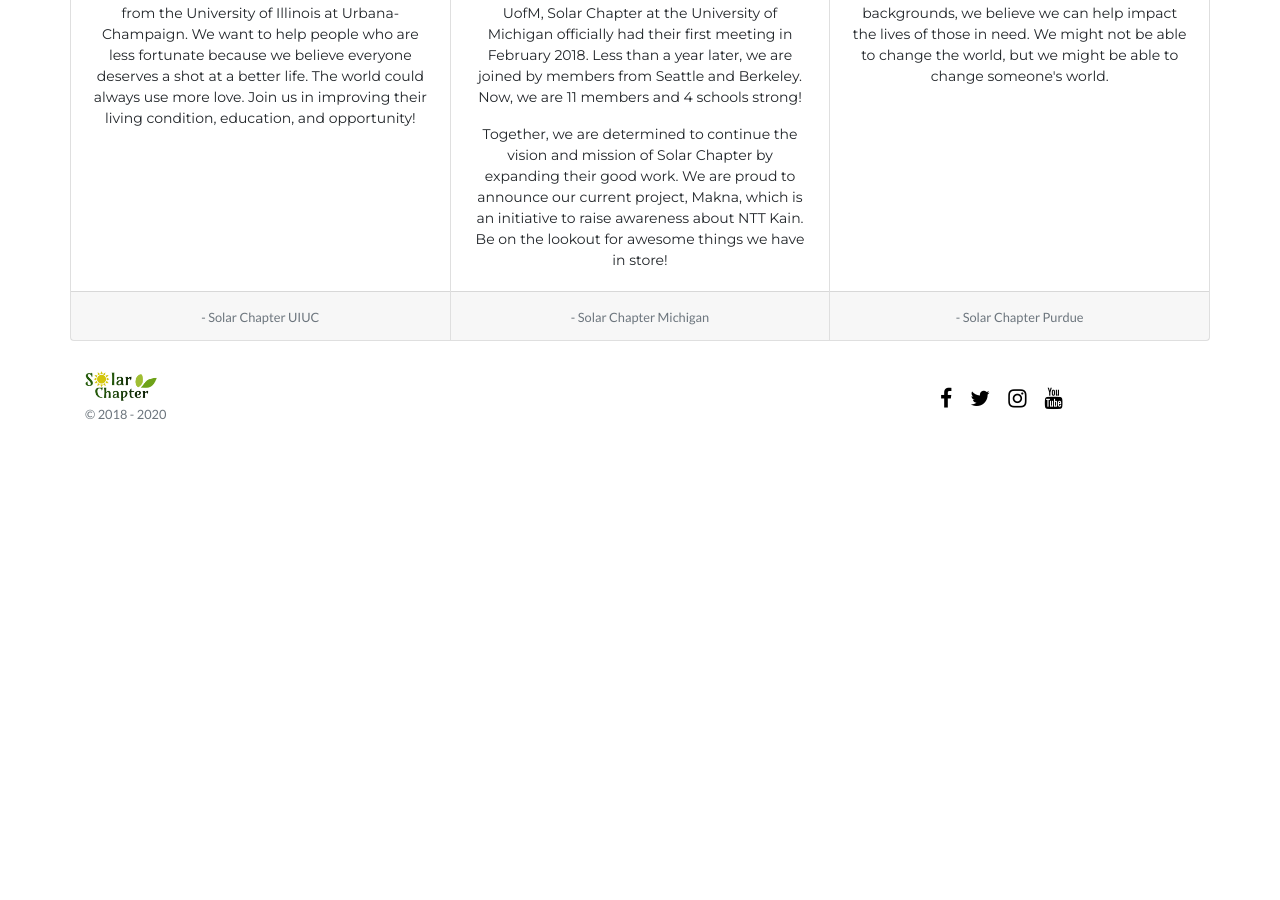
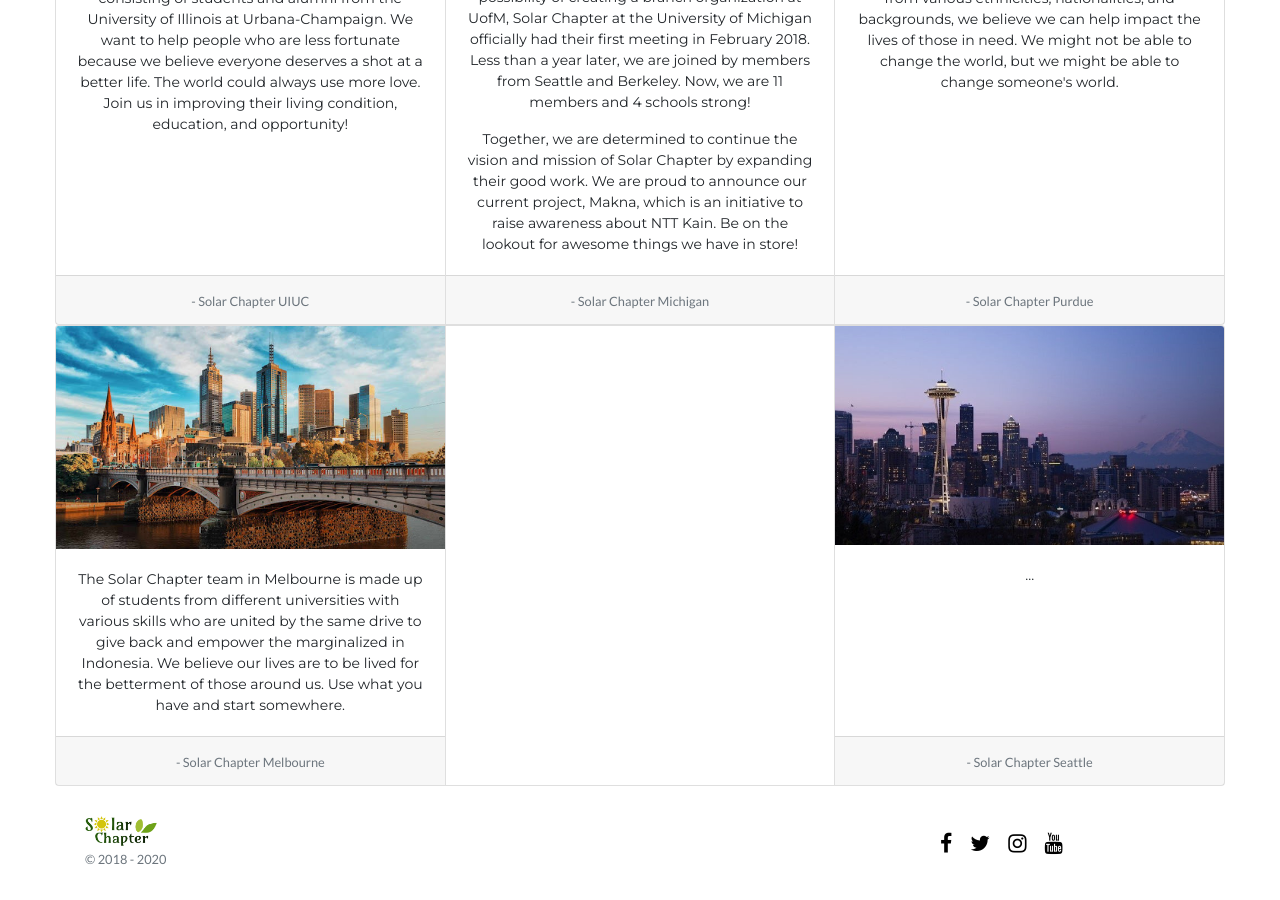
Before and after one commit to SolarChapter/SolarChapter.github.io, a Jekyll site: the page built from content/teams.md, in a window 1280 px wide and 900 px high, scrolled down 750 px. Built offline with Jekyll 4.4.1, drawn with Linux system fonts in a browser that asks for light colours; nearby versions of some CDN libraries; before the commit the page ends 1205 px from its top, so only the background shows below that.

Commit message:
Finished edits for Melbourne team. Need Purdue and Seattle, and page-linking

```diff
--- a/_includes/header.html
+++ b/_includes/header.html
@@ -21,6 +21,8 @@
                     <a class="dropdown-item" href=/teams/uiuc/>UIUC</a>
                     <a class="dropdown-item" href=/teams/michigan>Michigan</a>
                     <a class="dropdown-item" href="/teams/">Purdue</a>
+                    <a class="dropdown-item" href="/teams/melbourne">Melbourne</a>
+                    <a class="dropdown-item" href="/teams/">Seattle</a>
                 </div>
                 </li>
             </ul>
--- a/_layouts/teams.html
+++ b/_layouts/teams.html
@@ -13,7 +13,9 @@ layout: base
 <div class="spacing"></div>
 <div class="container">
   <div class="row align-items-center" style="min-height: 300px;">
+    <div class="row">
       <div class="card-group">
+
         <div class="card">
           <img src="{{ page.uiuc_image }}" class="card-img-top" alt="...">
           <div class="card-body">
@@ -26,6 +28,7 @@ layout: base
               <div class="overlay-text">UIUC Team</div>
             </div></a>
         </div>
+
         <div class="card">
           <img src="{{ page.michigan_image }}" class="card-img-top" alt="...">
           <div class="card-body">
@@ -39,6 +42,7 @@ layout: base
             <div class="overlay-text" href="#">Michigan Team</div>
           </div></a>
         </div>
+
         <div class="card">
           <img src="{{ page.purdue_image }}" class="card-img-top" alt="...">
           <div class="card-body">
@@ -51,6 +55,42 @@ layout: base
             <div class="overlay-text" href="#">Purdue Team</div>
           </div></a>
         </div>
+
       </div>
     </div>
+    <div class="row">
+      <div class="card-group">
+
+        <div class="card">
+          <img src="{{ page.melbourne_image }}" class="card-img-top" alt="...">
+          <div class="card-body">
+            <p class="card-text"> {{ page.melbourne_quote }} </p>
             </div>
+            <div class="card-footer">
+              <small class="text-muted">- Solar Chapter Melbourne</small>
+            </div>
+            <a href="/teams/melbourne/"><div class="overlay">
+              <div class="overlay-text">Melbourne Team</div>
+            </div></a>
+        </div>
+
+        <div class="card"></div>
+
+        <div class="card">
+          <img src="{{ page.seattle_image }}" class="card-img-top" alt="...">
+          <div class="card-body">
+            <p class="card-text"> {{ page.seattle_quote }} </p>
+          </div>
+          <div class="card-footer">
+            <small class="text-muted">- Solar Chapter Seattle</small>
+          </div>
+          <a href="/teams/"><div class="overlay">
+            <div class="overlay-text" href="#">Seattle Team</div>
+          </div></a>
+        </div>
+
+      </div>
+    </div>
+
+  </div>
+</div>
--- /dev/null
+++ b/_sass/_melbourne.scss
@@ -0,0 +1,103 @@
+body, html {
+  height: 100%;
+}
+
+.bg::before {
+  padding: 25px;
+  background-image: url(/assets/media/melbourne/FALL_19_TEAM_PHOTO/melbourne_team.png);
+  background-repeat: no-repeat;
+  background-position: center;
+  background-size: cover;
+  background-blend-mode: multiply;
+
+  /* Add the blur effect */
+  filter: blur(1px);
+  -webkit-filter: blur(1px);
+
+  /* Full height */
+  height: 100%;
+
+  /* Center and scale the image nicely */
+  background-position: center;
+  background-repeat: no-repeat;
+  background-size: cover;
+}
+
+.align-items-center {
+  text-align: center;
+}
+
+.spacing {
+  padding-top: 5%;
+  visibility: hidden;
+}
+
+.title {
+  position: relative;
+  text-align: center;
+  font-family: 'Montserrat', sans-serif;
+  letter-spacing: 2px;
+  width: 100%;
+
+  h5 {
+    font-size: 22px;
+    margin: 0;
+    text-transform: uppercase;
+    padding-bottom: 10px;
+
+    text-align: center;
+    font-weight: bold;
+    letter-spacing: 2px;
+    color: #000;
+    padding-bottom: 10px;
+  }
+
+  h5:after {
+    content: '';
+    background: #000;
+    display: block;
+    height: 3px;
+    width: 150px;
+    margin: 10px auto;
+  }
+
+  .title-img {
+    max-width:60%;
+    max-height: 60%;
+  }
+}
+
+
+.our-team-box img{
+  max-height:300px;
+}
+
+.our-team-box{
+  text-align: center;
+  align-content: center;
+  padding: 10px;
+  font-family: 'Montserrat', sans-serif;
+}
+
+.our-team-box h4 {
+  padding-top: 10px;
+  font-size: 18px;
+
+  text-align: center;
+  letter-spacing: 1px;
+  color: #000;
+}
+
+.our-team-box h4:after {
+  content: '';
+  background: #000;
+  display: block;
+  height: 3px;
+  width: 150px;
+  margin: 10px auto;
+}
+
+.our-team-box p {
+  font-size: 14px;
+  font-style: italic;
+}
--- /dev/null
+++ b/assets/css/melbourne.scss
@@ -0,0 +1,4 @@
+---
+---
+
+@import "melbourne";
--- a/content/teams.md
+++ b/content/teams.md
@@ -13,6 +13,10 @@ michigan_image: |
   /assets/media/michigan/michiganlaw.png
 purdue_image: |
   /assets/media/purdue/purduebanner.png
+melbourne_image: |
+  /assets/media/melbourne/melbourne.jpg
+seattle_image: |
+  /assets/media/seattle/seattle.jpg
 uiuc_quote: |
   Some people are born into families where they have to walk for hours just to get water, all we have to do is turn on the faucet. Founded in 2017, we are Solar Chapter: a non-profit
   organization consisting of students and alumni from the University of Illinois at Urbana-Champaign.
@@ -34,4 +38,8 @@ purdue_quote: |
   With students from various ethnicities, nationalities, and backgrounds, we believe we can help
   impact the lives of those in need. We might not be able to change the world, but we might be able
   to change someone's world.
+melbourne_quote: |
+  The Solar Chapter team in Melbourne is made up of students from different universities with various skills who are united by the same drive to give back and empower the marginalized in Indonesia. We believe our lives are to be lived for the betterment of those around us. Use what you have and start somewhere.
+seattle_quote: |
+  ...
 ---
```
Also changed, not shown: _layouts/melbourne.html (added, +75 -0 lines), content/melbourne.md (added, +36 -0 lines), content/michigan.md (+1 -1 lines), _sass/_michigan.scss (renamed from _sass/michigan.scss), _sass/_uiuc.scss (renamed from _sass/uiuc.scss), assets/media/melbourne/FALL_19_TEAM_PHOTO/Belinda.png (added), assets/media/melbourne/FALL_19_TEAM_PHOTO/Christopher Daniel So.png (added), assets/media/melbourne/FALL_19_TEAM_PHOTO/Clara Tandi.png (added), assets/media/melbourne/FALL_19_TEAM_PHOTO/Kezia Kalesaran.png (added), assets/media/melbourne/FALL_19_TEAM_PHOTO/Natasha Handoko.png (added), assets/media/melbourne/FALL_19_TEAM_PHOTO/Sarah Sentoso.png (added), assets/media/melbourne/FALL_19_TEAM_PHOTO/melbourne_team.png (added), assets/media/melbourne/melbourne.jpg (added), assets/media/seattle/seattle.jpg (added). Lines whose indentation alone changed are shown as unchanged.
